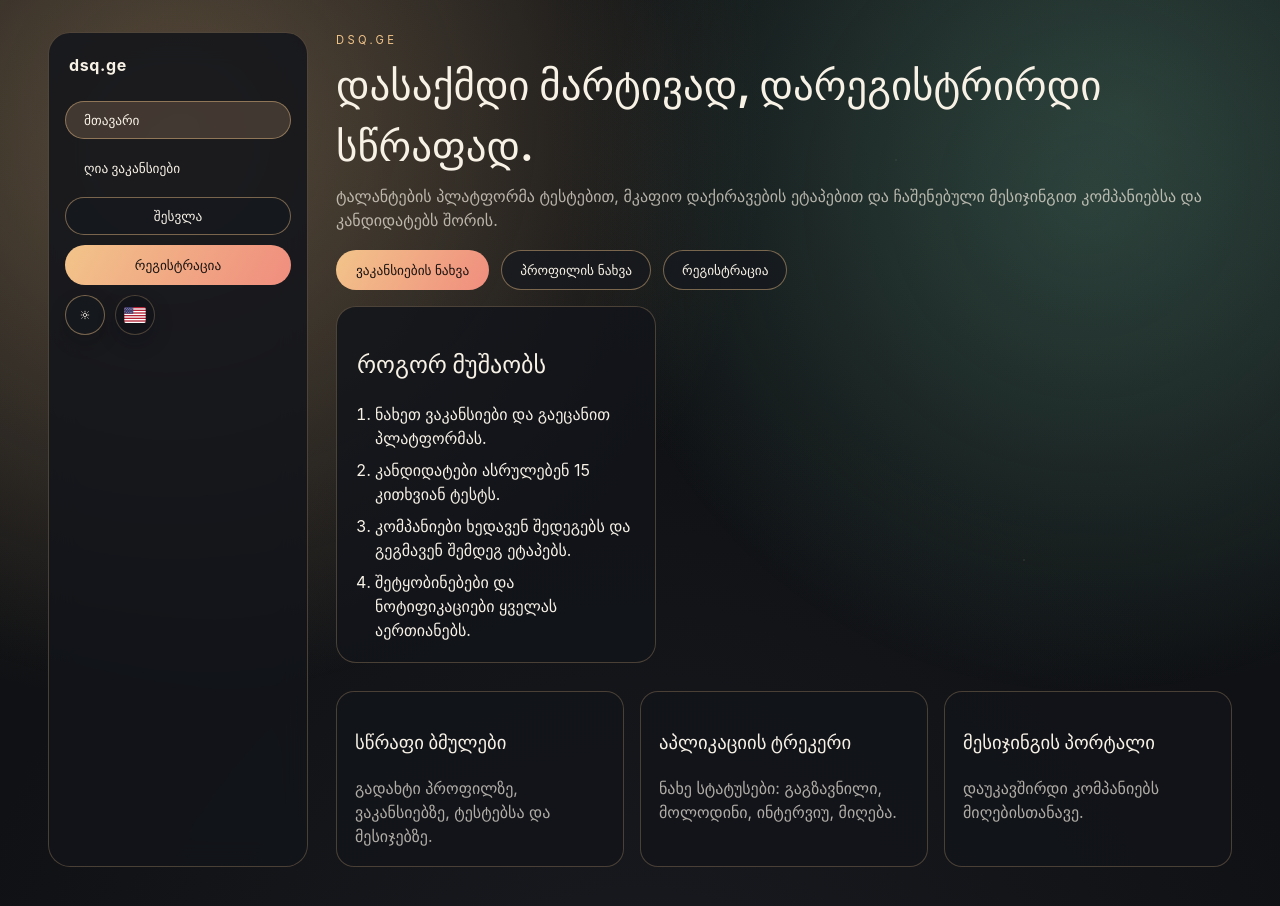
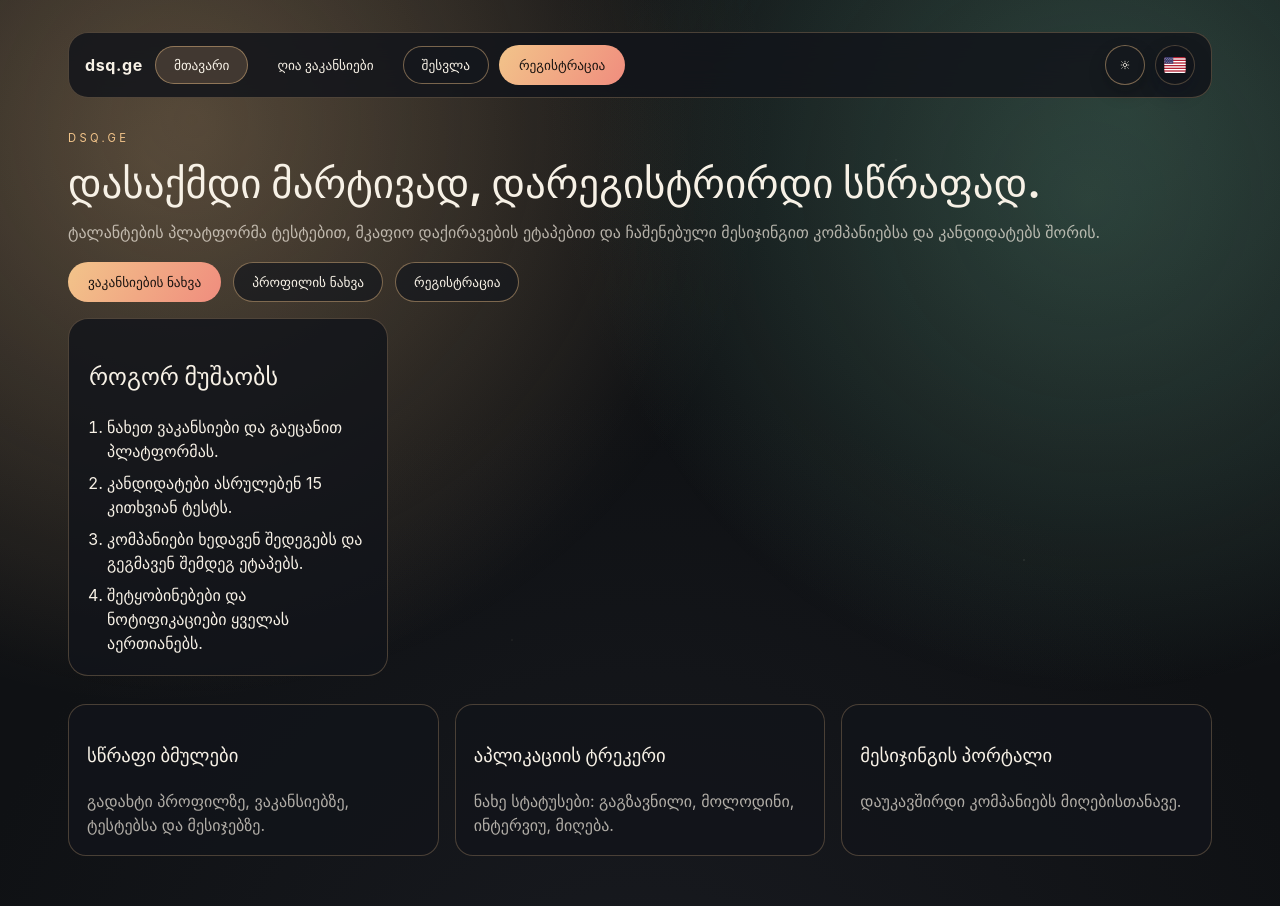
Before and after one commit to ShengeliaGI/dsq.ge, a React (Vite) app: page / in a window 1280 px wide. Shown: the top 906 px of the page. Built offline with nearby package versions, Linux system fonts and the light colour scheme; no server answers.

Commit message:
Refine desktop layout

```diff
--- a/src/App.css
+++ b/src/App.css
@@ -5,33 +5,34 @@
 .app-shell {
   position: relative;
   min-height: 100vh;
-  padding: 32px clamp(18px, 4vw, 48px) 48px;
-  display: grid;
-  grid-template-columns: minmax(220px, 260px) minmax(0, 1fr);
-  gap: 28px;
+  padding: 32px clamp(18px, 4vw, 48px) 56px;
+  max-width: 1240px;
+  margin: 0 auto;
+  display: grid;
+  gap: 24px;
 }
 
 .top-nav {
   position: sticky;
-  top: 24px;
+  top: 18px;
   z-index: 2;
   display: flex;
-  flex-direction: column;
-  gap: 16px;
-  padding: 16px;
-  border-radius: 22px;
+  flex-direction: row;
+  align-items: center;
+  gap: 12px;
+  padding: 12px 16px;
+  border-radius: 20px;
   background: rgba(8, 16, 36, 0.75);
   border: 1px solid rgba(120, 160, 255, 0.25);
   backdrop-filter: blur(14px);
-  margin-bottom: 0;
+  margin-bottom: 8px;
 }
 
 .nav-header {
   display: flex;
   align-items: center;
-  justify-content: space-between;
-  gap: 12px;
-  padding: 4px 4px 8px;
+  gap: 12px;
+  padding: 0;
 }
 
 .nav-brand {
@@ -65,13 +66,14 @@
 .nav-content {
   display: flex;
   gap: 10px;
-  align-items: stretch;
-  flex-direction: column;
-  flex-wrap: nowrap;
+  align-items: center;
+  flex-direction: row;
+  flex-wrap: wrap;
+  flex: 1;
 }
 
 .nav-actions {
-  margin-left: 0;
+  margin-left: auto;
   display: flex;
   align-items: center;
   gap: 10px;
@@ -103,9 +105,9 @@
 }
 
 .nav-auth {
-  display: grid;
+  display: inline-flex;
   gap: 10px;
-  align-items: stretch;
+  align-items: center;
 }
 
 .nav-button {
@@ -116,7 +118,7 @@
   color: #d6e4ff;
   cursor: pointer;
   font-weight: 600;
-  text-align: left;
+  text-align: center;
 }
 
 .nav-button.active {
@@ -1848,7 +1850,6 @@ input::placeholder {
 @media (max-width: 900px) {
   .app-shell {
     padding: 24px clamp(16px, 4vw, 36px) 40px;
-    grid-template-columns: 1fr;
   }
   .top-nav {
     width: 100%;
@@ -1857,6 +1858,8 @@ input::placeholder {
     gap: 8px;
     position: static;
     margin-bottom: 16px;
+    flex-direction: column;
+    align-items: stretch;
   }
   .nav-burger {
     display: grid;
```
